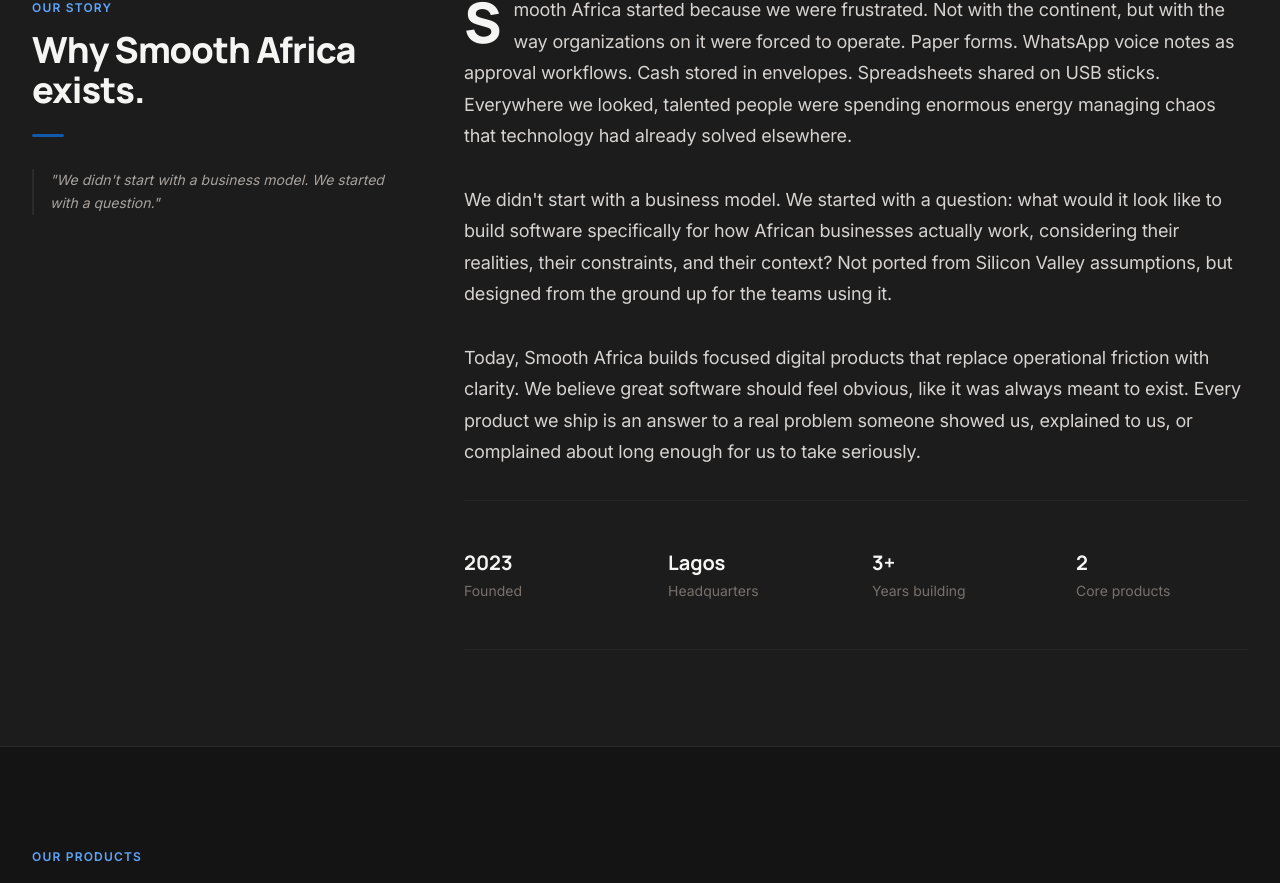
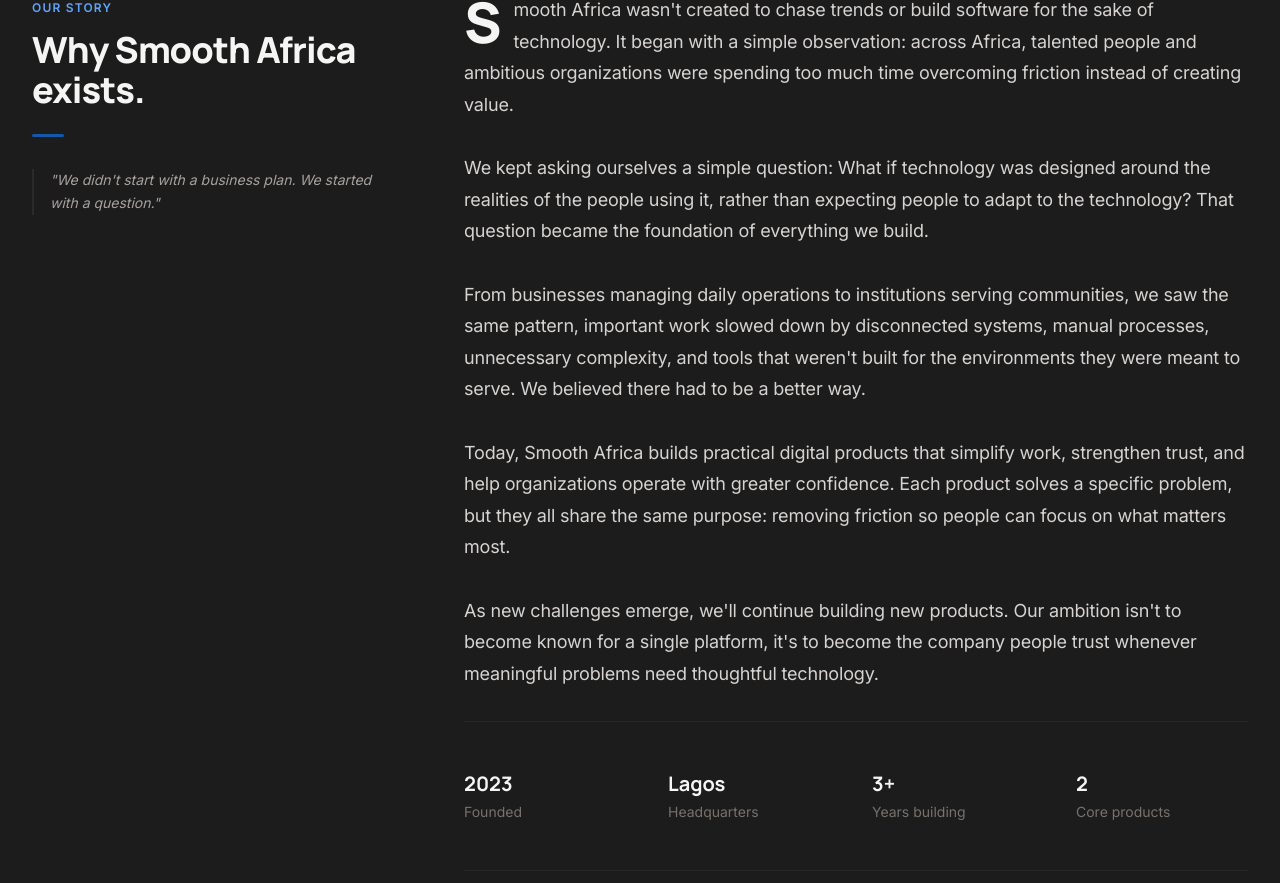
Before and after one commit to BAMSSA-DEVS/smooth.africa, a Next.js app: page / in a window 1280 px wide. Shown: the part 903-1786 px from the top of the page. Built offline with nearby package versions, Linux system fonts and the light colour scheme.

Commit message:
Refine Our Story section based on user feedback

```diff
--- a/components/StorySection.tsx
+++ b/components/StorySection.tsx
@@ -35,7 +35,7 @@
             {/* Editorial pull quote */}
             <blockquote className="mt-8 pl-4 border-l-2 border-stone-200 dark:border-[#2A2A2A]">
               <p className="text-stone-500 dark:text-stone-400 text-sm leading-relaxed italic">
-                "We didn't start with a business model. We started with a question."
+                "We didn't start with a business plan. We started with a question."
               </p>
             </blockquote>
           </motion.div>
--- a/data/companyData.ts
+++ b/data/companyData.ts
@@ -65,9 +65,11 @@
   story: {
     title: "Our Story",
     paragraphs: [
-      "Smooth Africa started because we were frustrated. Not with the continent, but with the way organizations on it were forced to operate. Paper forms. WhatsApp voice notes as approval workflows. Cash stored in envelopes. Spreadsheets shared on USB sticks. Everywhere we looked, talented people were spending enormous energy managing chaos that technology had already solved elsewhere.",
-      "We didn't start with a business model. We started with a question: what would it look like to build software specifically for how African businesses actually work, considering their realities, their constraints, and their context? Not ported from Silicon Valley assumptions, but designed from the ground up for the teams using it.",
-      "Today, Smooth Africa builds focused digital products that replace operational friction with clarity. We believe great software should feel obvious, like it was always meant to exist. Every product we ship is an answer to a real problem someone showed us, explained to us, or complained about long enough for us to take seriously.",
+      "Smooth Africa wasn't created to chase trends or build software for the sake of technology. It began with a simple observation: across Africa, talented people and ambitious organizations were spending too much time overcoming friction instead of creating value.",
+      "We kept asking ourselves a simple question: What if technology was designed around the realities of the people using it, rather than expecting people to adapt to the technology? That question became the foundation of everything we build.",
+      "From businesses managing daily operations to institutions serving communities, we saw the same pattern, important work slowed down by disconnected systems, manual processes, unnecessary complexity, and tools that weren't built for the environments they were meant to serve. We believed there had to be a better way.",
+      "Today, Smooth Africa builds practical digital products that simplify work, strengthen trust, and help organizations operate with greater confidence. Each product solves a specific problem, but they all share the same purpose: removing friction so people can focus on what matters most.",
+      "As new challenges emerge, we'll continue building new products. Our ambition isn't to become known for a single platform, it's to become the company people trust whenever meaningful problems need thoughtful technology.",
     ],
   },
 
```
